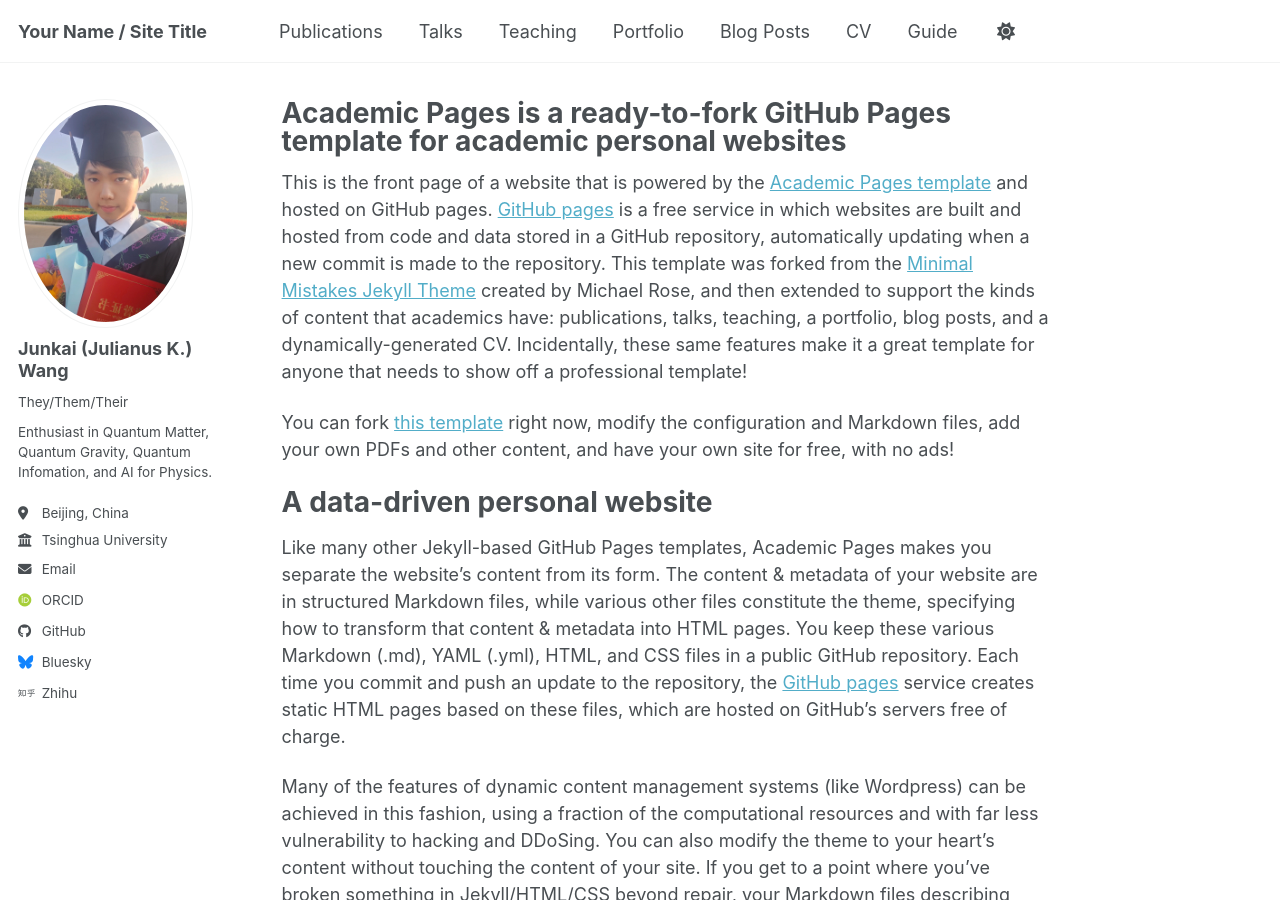
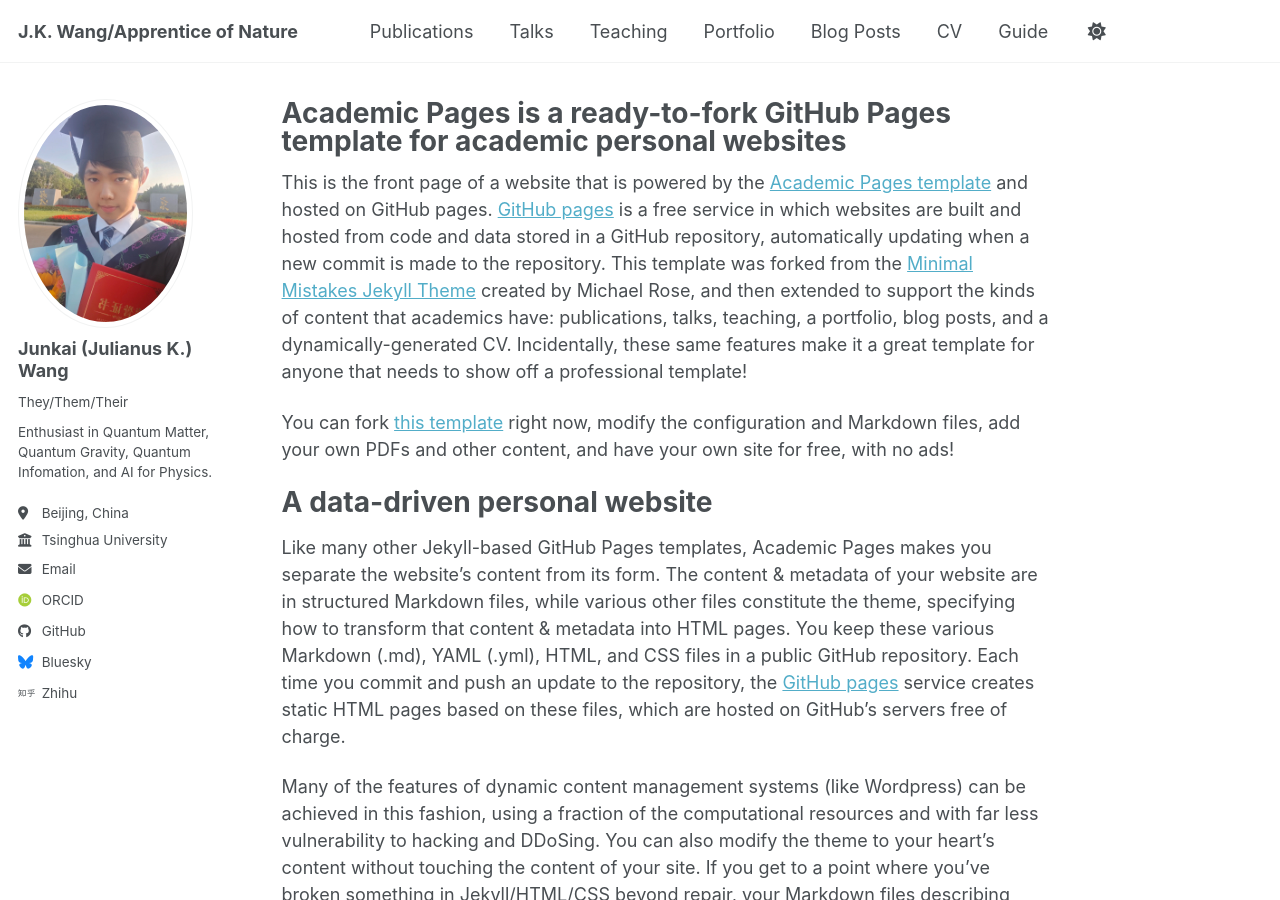
Before and after one commit to JunkaiWang-TheoPhy/JunkaiWang-TheoPhy.github.io, a Jekyll site: the page built from _pages/about.md, in a window 1280 px wide and 900 px high. Built offline with Jekyll 4.4.1, drawn with Linux system fonts in a browser that asks for light colours; some web fonts are replaced; a script bundle is joined from its source files by our own code; library files that are not in the unit come from our copies.

Commit message:
Update _config.yml

```diff
--- a/_config.yml
+++ b/_config.yml
@@ -9,7 +9,7 @@
 # Basic Site Settings
 locale                   : "en-US"
 site_theme               : "default" # Currently available options are "default", "air"
-title                    : "Your Name / Site Title"
+title                    : "J.K. Wang/Apprentice of Nature"
 title_separator          : "-"
 name                     : &name "Your Name"
 description              : &description "Your Name's academic portfolio"   # Update this with a general description of your site, this is the default if not overridden by a page
```
